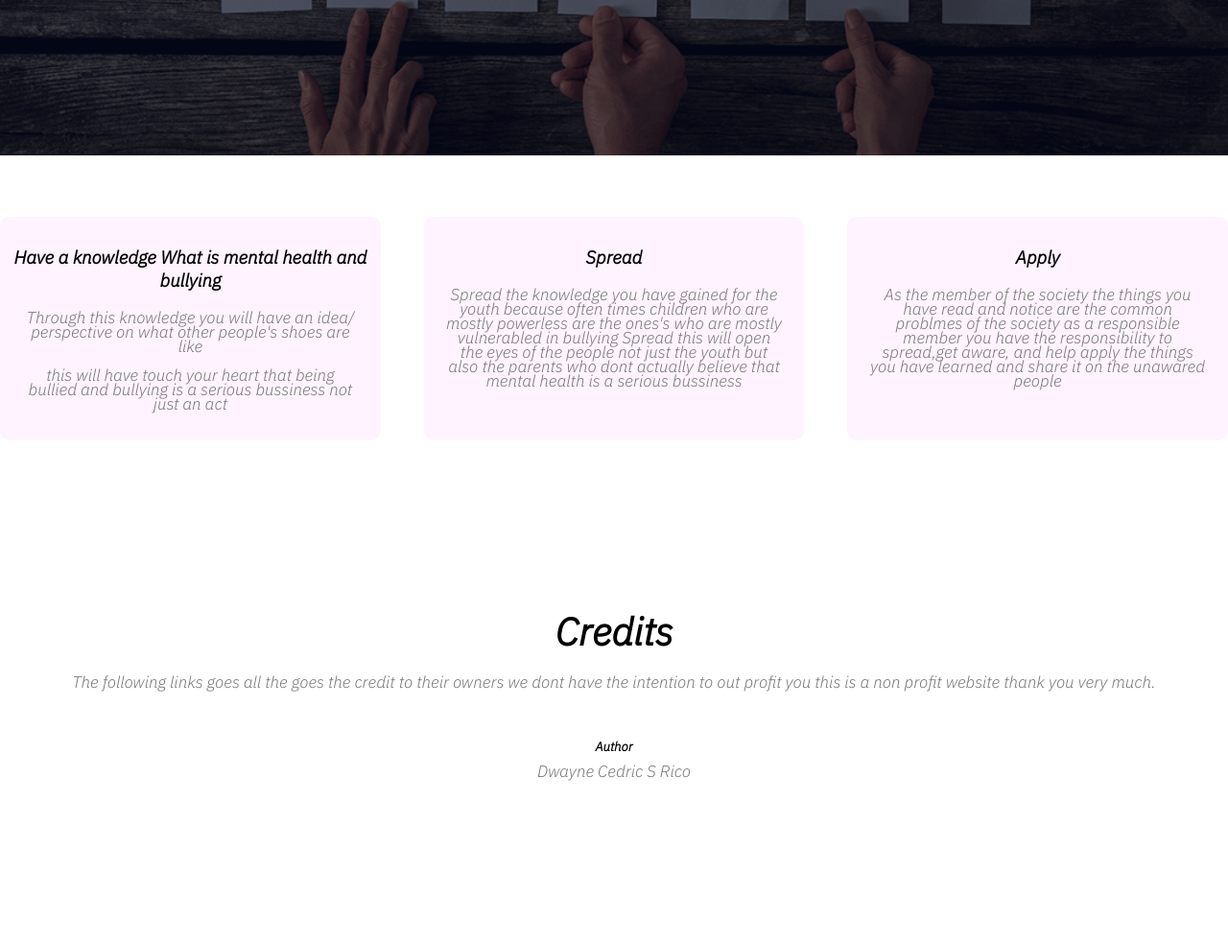
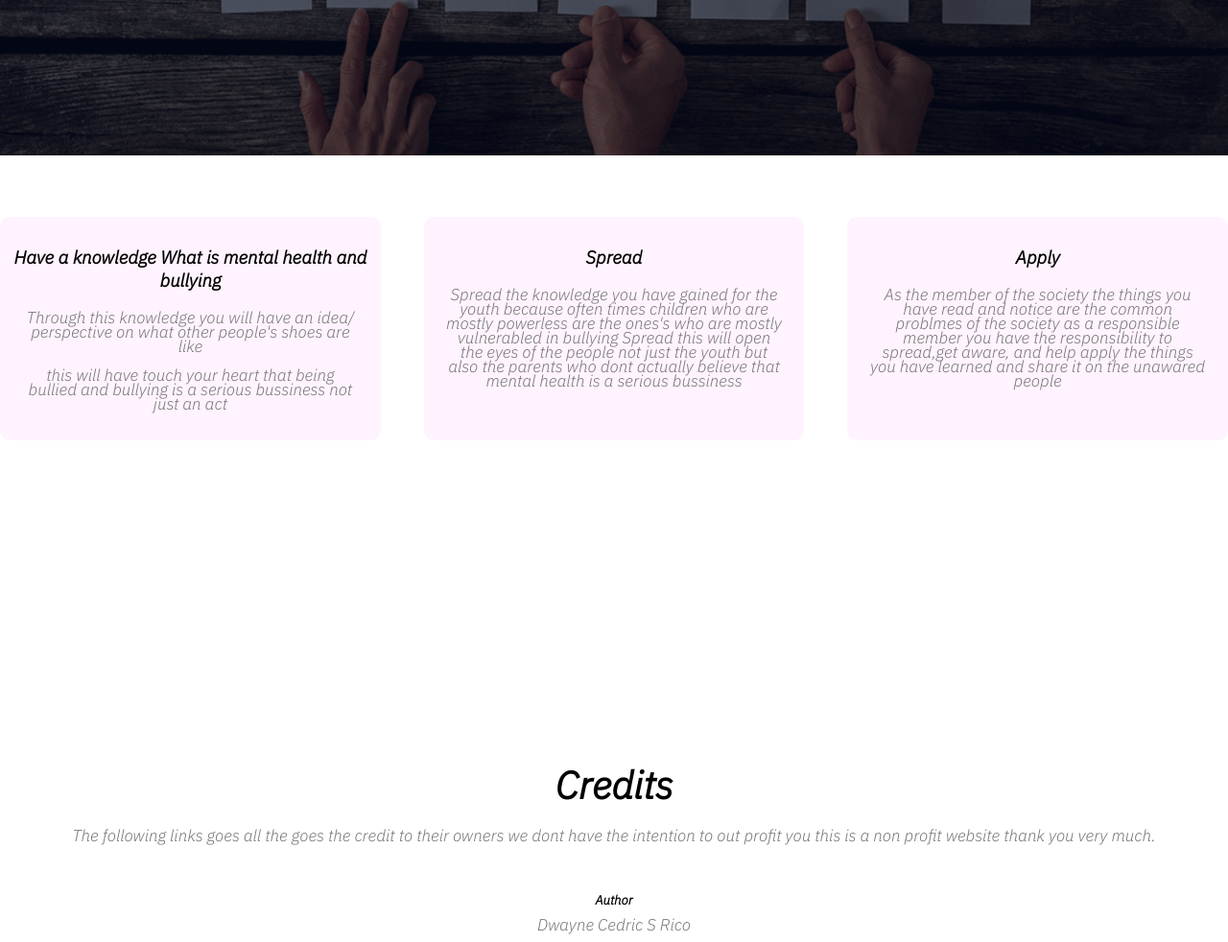
Before and after one commit to cedricrico/999F.github.io, a plain HTML site: page support.html in a window 1280 px wide. Shown: the part 238-1220 px from the top of the page at 96% size. Before the commit the page ends 1060 px from the top, so only its background shows below. Drawn offline with Linux system fonts and the light colour scheme.

Commit message:
Update style.css

```diff
--- a/style.css
+++ b/style.css
@@ -370,7 +370,7 @@ h3{
     width: 90%;
     color: black;
     position: absolute;
-    top: 120%;
+    top: 140%;
     left: 50%;
     transform: translate(-50%,-50%);
     text-align: center;
```
